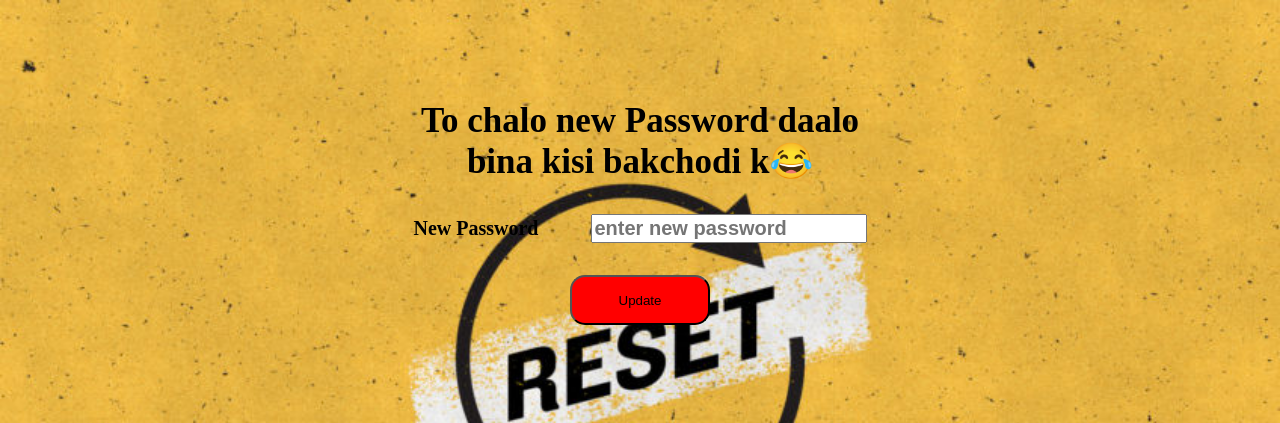
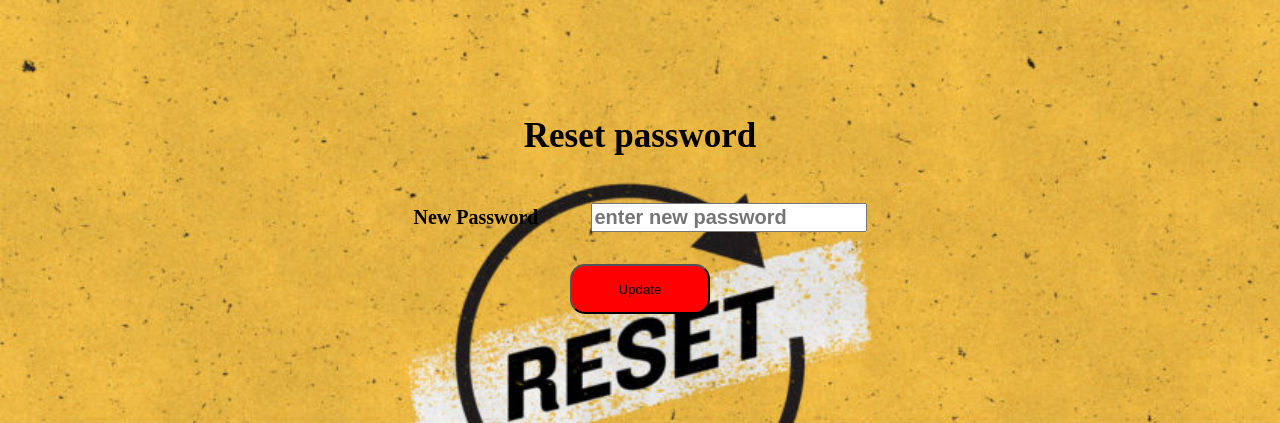
Before and after one commit to progaurav052/couriermangement, a PHP site: page /reset.php in a window 1280 px wide. Shown: the top 423 px of the page. Run offline with PHP 8.4, Linux system fonts and the light colour scheme; a user stored in the database is signed in.

Commit message:
Update reset.php

```diff
--- a/courier Management/reset.php
+++ b/courier Management/reset.php
@@ -25,7 +25,7 @@ $gd = $_SESSION['gid'];
 <body>
     <form action="reset.php" method="POST">
         <table border="0px solid" style="margin-left: auto; margin-right:auto; margin-top:70px; font-weight:bold;border-spacing: 50px 30px;">
-            <th colspan="3" style="text-align: center;font-size:35px; width: 300px; height: 70px;font-weight:bold;">To chalo new Password daalo bina kisi bakchodi k😂</th>
+            <th colspan="3" style="text-align: center;font-size:35px; width: 300px; height: 70px;font-weight:bold;">Reset password</th>
             <tr>
                 <td colspan="2" style="font-size: 20px;font-weight:bold">New Password</td>
                 <td><input type="password" name="pass" placeholder="enter new password" style="font-size: 20px;font-weight:bold" required /></td>
```
